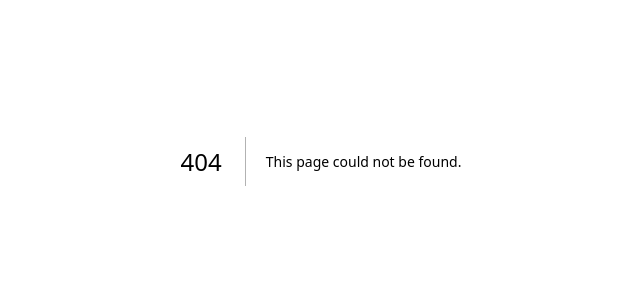
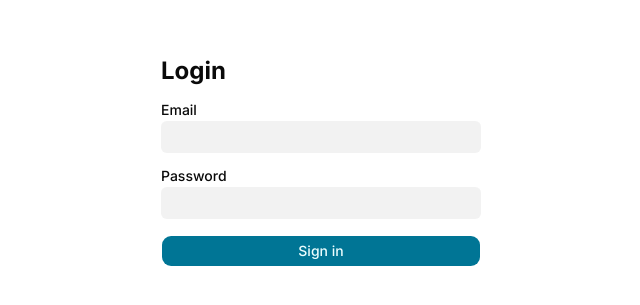
Before and after one commit to sultanrc/dots, a Next.js app: page /login in a window 1280 px wide. Before the commit this address had no page. Shown: the part 239-544 px from the top of the page, without its empty margins (319-959 px from the left). Built offline with nearby package versions, Linux system fonts and the light colour scheme; no server answers.

Commit message:
updated sidebar

```diff
--- /dev/null
+++ b/src/app/login/page.tsx
@@ -0,0 +1,63 @@
+"use client";
+
+import { useState } from "react";
+import { Button } from "@/components/ui/button";
+import { Input } from "@/components/ui/input";
+import { Label } from "@/components/ui/label";
+import { login } from "@/action/auth";
+
+export default function LoginPage() {
+  const [email, setEmail] = useState("");
+  const [password, setPassword] = useState("");
+  const [error, setError] = useState<string | null>(null);
+  const [isPending, setIsPending] = useState(false);
+
+  async function handleSubmit(e: React.FormEvent) {
+    e.preventDefault();
+    setIsPending(true);
+    setError(null);
+
+    const result = await login(email, password);
+    // kalau login berhasil, server sudah redirect, baris di bawah ini tidak jalan
+    if (result?.error) {
+      setError(result.error);
+      setIsPending(false);
+    }
+  }
+
+  return (
+    <div className="min-h-screen flex items-center justify-center">
+      <form onSubmit={handleSubmit} className="w-80 space-y-4">
+        <h1 className="text-2xl font-bold">Login</h1>
+
+        <div className="space-y-1">
+          <Label htmlFor="email">Email</Label>
+          <Input
+            id="email"
+            type="email"
+            value={email}
+            onChange={(e) => setEmail(e.target.value)}
+            required
+          />
+        </div>
+
+        <div className="space-y-1">
+          <Label htmlFor="password">Password</Label>
+          <Input
+            id="password"
+            type="password"
+            value={password}
+            onChange={(e) => setPassword(e.target.value)}
+            required
+          />
+        </div>
+
+        {error && <p className="text-sm text-destructive">{error}</p>}
+
+        <Button type="submit" className="w-full" disabled={isPending}>
+          {isPending ? "Signing in..." : "Sign in"}
+        </Button>
+      </form>
+    </div>
+  );
+}
--- a/src/components/app-sidebar.tsx
+++ b/src/components/app-sidebar.tsx
@@ -14,6 +14,8 @@ import {
   SidebarMenuButton,
   SidebarMenuItem,
 } from "@/components/ui/sidebar";
+
+import { LogoutButton } from "@/components/logout-button";
 
 const menuItems = [
   {
@@ -56,7 +58,21 @@ export function AppSidebar() {
           </SidebarGroupContent>
         </SidebarGroup>
       </SidebarContent>
-      <SidebarFooter />
+      <SidebarFooter>
+        <SidebarFooter>
+          <div className="flex flex-col items-start gap-3 px-2 py-2 ">
+            <div className="min-w-0 items-start">
+              <p className="truncate text-sm font-medium">User</p>
+              <p className="truncate text-xs text-muted-foreground">
+                user@gmail.com
+              </p>
+            </div>
+          </div>
+          <div className="flex flex-col items-end gap-3 px-2 py-2">
+            <LogoutButton />
+          </div>
+        </SidebarFooter>
+      </SidebarFooter>
     </Sidebar>
   );
 }
--- /dev/null
+++ b/src/components/logout-button.tsx
@@ -0,0 +1,14 @@
+import { LogOut } from "lucide-react";
+import { Button } from "@/components/ui/button";
+import { logout } from "@/action/auth";
+
+export function LogoutButton() {
+  return (
+    <form action={logout}>
+      <Button type="submit" variant="ghost" size="sm">
+        <LogOut className="size-4 mr-1" />
+        Logout
+      </Button>
+    </form>
+  );
+}
--- a/src/lib/supabase/proxy.ts
+++ b/src/lib/supabase/proxy.ts
@@ -48,7 +48,7 @@ export const supabaseProxy = async (request: NextRequest) => {
   // mengarahkan ke halaman login jika pengguna belum login dan mencoba mengakses halaman selain login.
   if (!user && !request.nextUrl.pathname.startsWith("/login")) {
     // const url = request.nextUrl.clone();
-    // url.pathname = '/login';
+    // url.pathname = "/login";
     // return NextResponse.redirect(url);
   }
 
```
